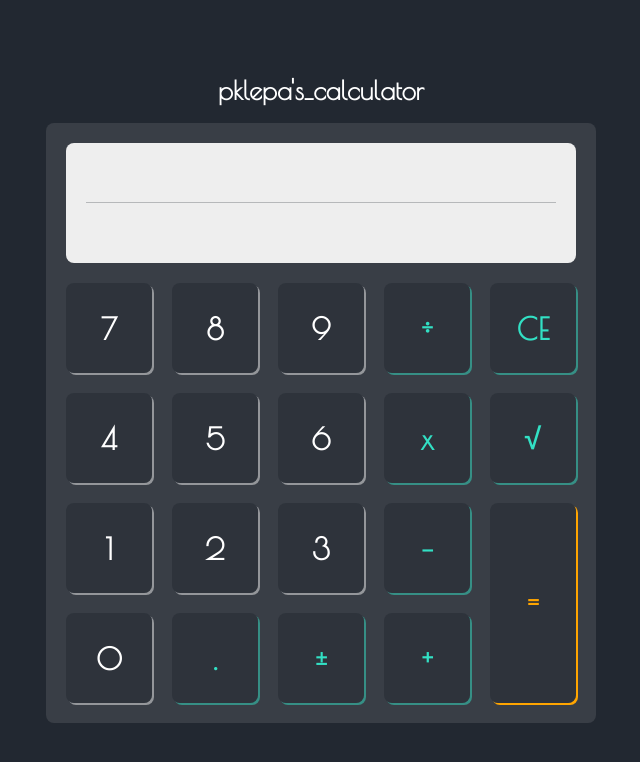
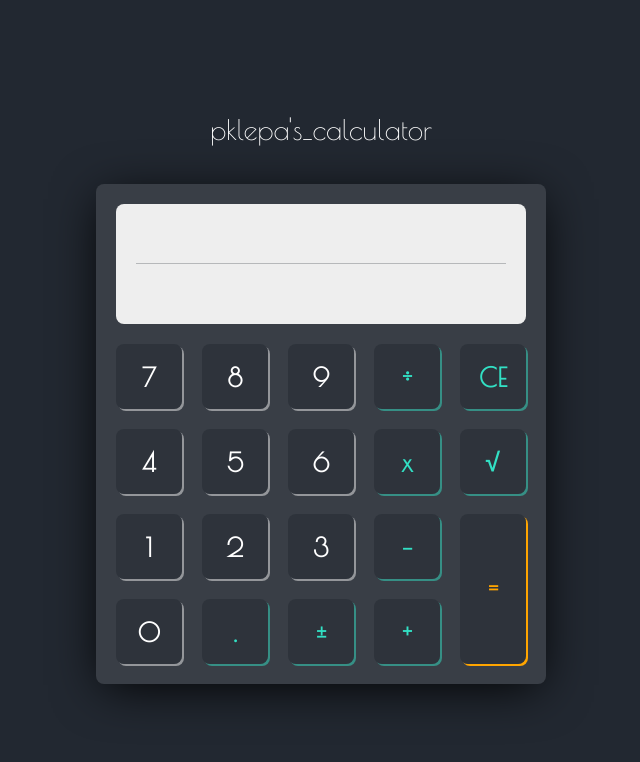
Before and after one commit to pklepa/calculator, a plain HTML site: page index.html in a window 1280 px wide. Shown: the whole page, without its empty margins (319-959 px from the left). Drawn offline with nearby package versions, Linux system fonts and the light colour scheme.

Commit message:
Scale down the calculator in order to appropriately fit into smaller (14in) screens. Also add box-shadow to calc-container

```diff
--- a/styles/main.css
+++ b/styles/main.css
@@ -14,11 +14,11 @@
 
 
 header {
-    font-size: 26px;
-    font-weight: bold;
+    font-size: 28px;
+    font-weight: normal;
     color: white;
 
-    margin-bottom: 20px;
+    margin-bottom: 40px;
 }
 
 
@@ -31,14 +31,16 @@ main {
 
 .calc-container {
     background-color: #393e46;
-    width: 550px;
-    height: 600px;
+    width: 450px;
+    height: 500px;
 
     border-radius: 8px;
 
     display: flex;
     flex-direction: column;
     justify-content: start;
+
+    box-shadow: 0px 8px 50px -7px black;
 }
 
 .calc-container .display-container {
@@ -117,7 +119,7 @@ main {
 
     color: white;
     font-family: 'Poiret One', sans-serif;
-    font-size: 30px;
+    font-size: 26px;
     font-weight: 600;
 }
 
```
